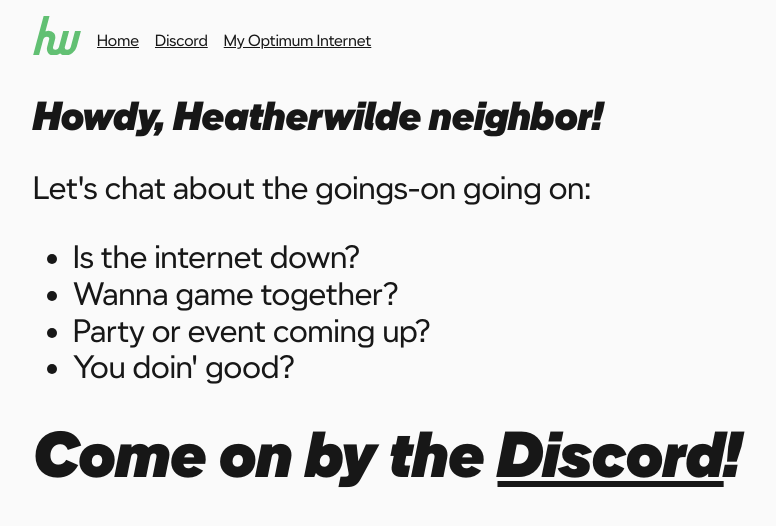
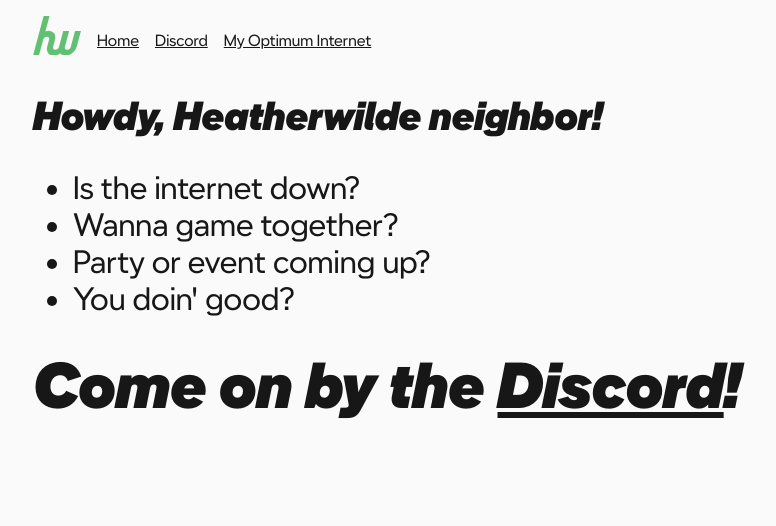
Before and after one commit to t-mart/heatherwilde.buzz, a SvelteKit app: page / in a window 1280 px wide. Shown: the top 526 px of the page, without its empty margins (239-1015 px from the left). Built offline with nearby package versions, Linux system fonts and the light colour scheme.

Commit message:
simplify content even more

```diff
--- a/src/routes/+page.svelte
+++ b/src/routes/+page.svelte
@@ -8,8 +8,6 @@
 
 <div class="howdy">
 	<h1>Howdy, Heatherwilde neighbor!</h1>
-
-	<p>Let's chat about the goings-on going on:</p>
 
 	<ul>
 		<li>Is the internet down?</li>
```
